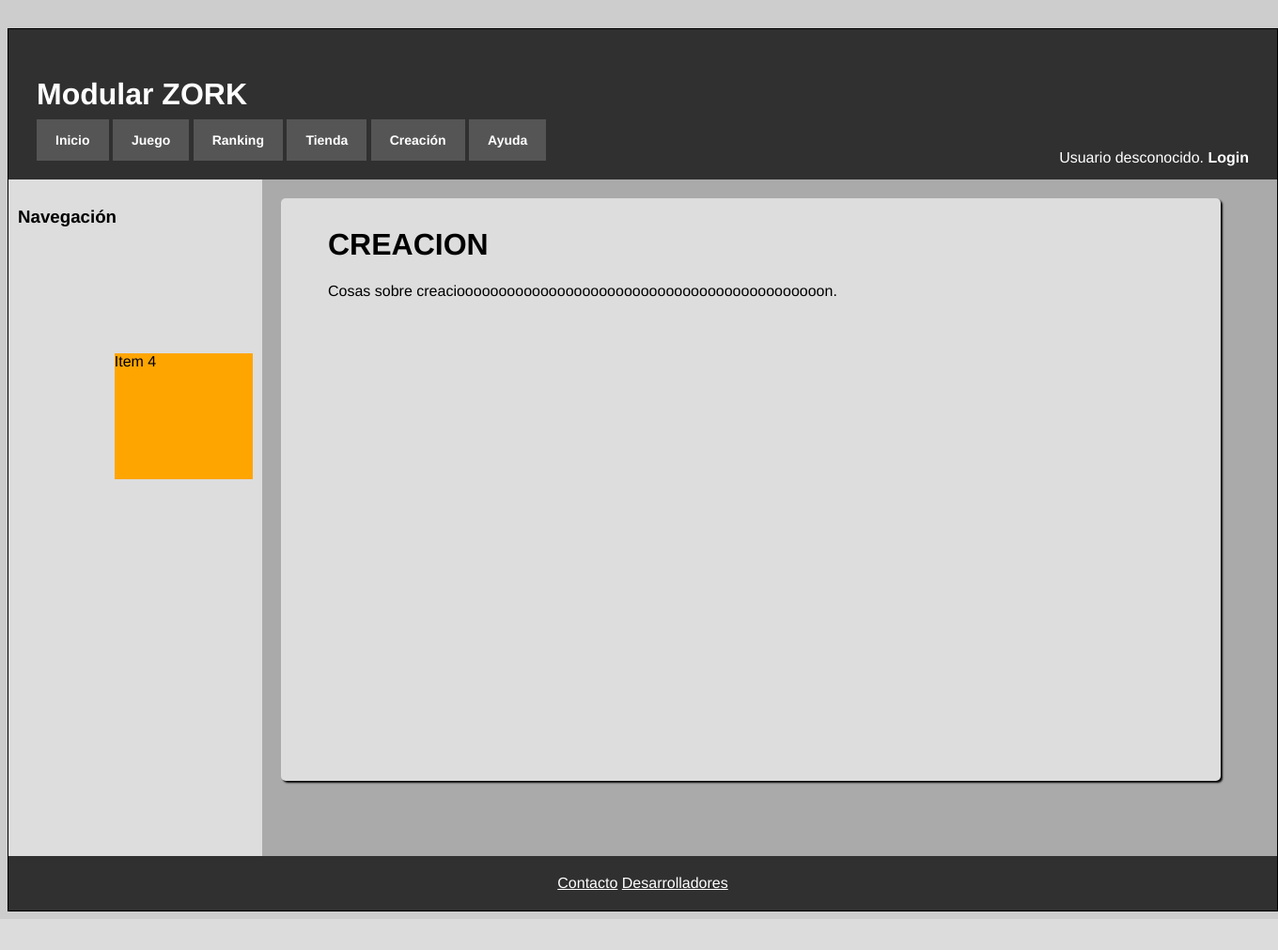
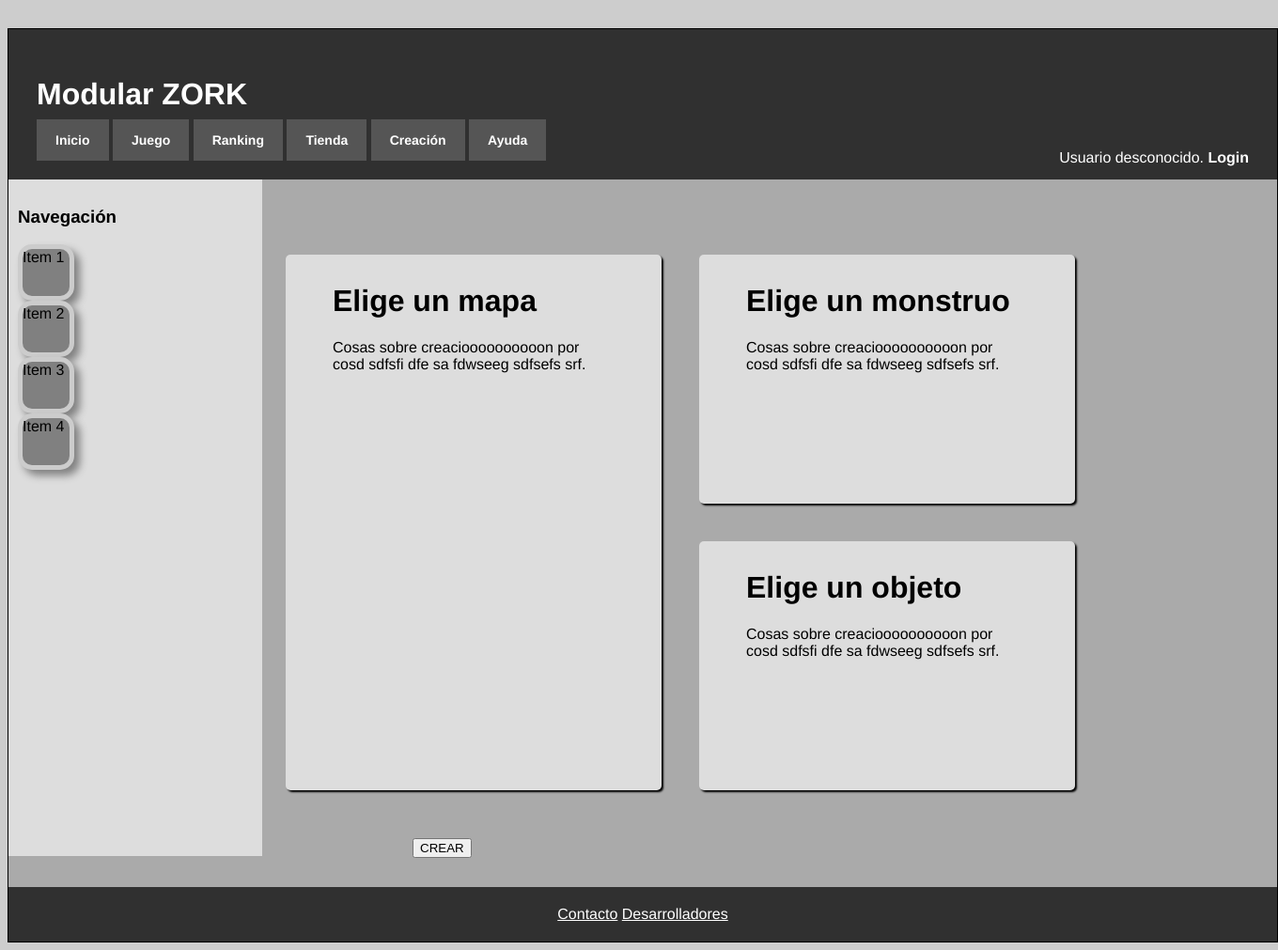
Before and after one commit to Beoveo/ModularZork, a PHP site: page /creacion.php in a window 1360 px wide. Shown: the whole page at 94% size. Before the commit the page ends 978 px from the top, so only its background shows below. Run offline with PHP 8.4, Linux system fonts and the light colour scheme.

Commit message:
Estructura de creacion casi acabada

```diff
--- a/P2/cabecera.php
+++ b/P2/cabecera.php
@@ -1,7 +1,3 @@
-
-
-
-
 <div id="cabecera">
 	<h1>Modular ZORK</h1>
 
--- a/P2/creacion.php
+++ b/P2/creacion.php
@@ -19,13 +19,30 @@
 				include('sidebarIzq.php'); //Aqui va el grid
 				?>
 
-			<div id="contenido">
-				<h1>CREACION</h1>
-				<p>Cosas sobre creacioooooooooooooooooooooooooooooooooooooooooooon. </p>
+				<div id="contenidocreacion">
+
+					<div id="eligemapa">
+						<h1> Elige un mapa </h1>
+						<p>Cosas sobre creacioooooooooon por cosd sdfsfi dfe sa fdwseeg sdfsefs srf. </p>
+					</div>
+
+					<div id="eligemonstruo">
+						<h1> Elige un monstruo </h1>
+						<p>Cosas sobre creacioooooooooon por cosd sdfsfi dfe sa fdwseeg sdfsefs srf. </p>
+					</div>
+
+					<div id="eligeobjeto">
+						<h1> Elige un objeto </h1>
+						<p>Cosas sobre creacioooooooooon por cosd sdfsfi dfe sa fdwseeg sdfsefs srf. </p>
+					</div>
+					<div id="contenidoboton">
+					<form action="index.php" method="POST">
+  						<p><button type="submit">CREAR</button></p>
+					</form>
+				</div>
 				</div>
 
 				<?php
-
 					include("pie.php");
 				?>
 
--- a/P2/estilo.css
+++ b/P2/estilo.css
@@ -4,29 +4,94 @@ body {
 
 }
 
+/* //MODIFICACIONES
+.caja{
+	display:flex;
+}*/
+
 /* Fuente: https://lenguajecss.com/p/css/propiedades/grid-css */
 .grid {
-	display: grid;
-  /*grid-template-columns: 50px 300px;
-  grid-template-rows: 200px 75px;
+  	max-width: 250px;
+	max-height: 700px;
+	min-width: 100px;
+	min-height: 300px;
 
-  //Esto limita el reordenamiento..
-  grid-template-columns: 1fr 1fr;
-  grid-template-rows: 1fr 1fr;
-  grid-template-areas: "head head"
-                       "menu main"
-                       "foot foot";
- */
-  align-items: strech;
+}
 
-  min-height: 250px;
-  max-width: 250px;
+.a {
+  	border:solid 5px #ccc;
+ 	border-radius:15px;
+  	box-shadow: 6px 6px 8px 0px #818181;
+
+ 	background: grey;
+
+	min-height: 50px;
+  	max-width: 50px;
 }
-.a { grid-area: head; background: blue }
-.b { grid-area: menu; background: red }
-.c { grid-area: main; background: green }
-.d { grid-area: foot; background: orange }
 
+div#eligemapa{
+
+	display:inline-block;
+	margin:70px 20px 20px 20px;
+	width:300px;
+	min-height:550px;
+	box-shadow: 2px 2px 2px #000000;
+	background:#dddddd;
+	padding: 10px 50px;
+	border-radius: 5px;
+	float: left;
+
+}
+
+div#eligemonstruo{
+
+	display:inline-block;
+	margin:70px 20px 20px 20px;
+	width:300px;
+	min-height:245px;
+	box-shadow: 2px 2px 2px #000000;
+	background:#dddddd;
+	padding: 10px 50px;
+	border-radius: 5px;
+
+
+}
+
+div#eligeobjeto{
+
+	display:inline-block;
+	margin:20px 20px 20px 20px;
+	width:300px;
+	min-height:245px;
+	box-shadow: 2px 2px 2px #000000;
+	background:#dddddd;
+	padding: 10px 50px;
+	border-radius: 5px;
+
+}
+
+div#contenidocreacion {
+	/*contiene elige mapa, monstruo y objetos, es invisible
+		para ver tamaño (visual) usar:	border: 1px solid black;
+	*/
+	width: 930px;
+	background-color: #aaaaaa;
+	margin: auto;
+	margin-left: 275px;
+	margin-top: 10px;
+}
+
+div#contenidoboton {
+	display:inline-block;
+	margin:5px 5px 5px 5px;
+	width:200px;
+	min-height:30px;
+	padding: 10px 50px;
+	border-radius: 5px;
+	float: center;
+}
+
+/****************************************************************************/
 div#contenedor {
 
 	width: 1350px;
@@ -82,10 +147,11 @@ div#cabecera a:hover {
 
 
 div#sidebar-left {
+	/*display:flex;*/
 	padding: 10px;
 	float: left;
-	width: 250px;
-	height: 700px;
+	min-width: 250px;
+	min-height: 700px;
 	background-color: #dddddd;
 }
 
--- a/P2/index.php
+++ b/P2/index.php
@@ -16,8 +16,11 @@
 
 			<?php
 				include('cabecera.php');
-				include('sidebarIzq.php');
+
 			?>
+			<div class="caja">
+				<?php include('sidebarIzq.php'); ?>
+			</div>
 
 			<div id="contenido">
 				<h1>Página principal</h1>
--- a/P2/sidebarIzq.php
+++ b/P2/sidebarIzq.php
@@ -2,12 +2,14 @@
 
 	<h3>Navegación</h3>
 
+	<!-- La idea es hacer un grid 4x6-->
 	<div class="grid"> <!-- contenedor -->
+		<!-- cada uno de los ítems del grid -->
 		<div class="a">Item 1</div>
-		<!-- cada uno de los ítems del grid -->
-		<div class="b">Item 2</div>
-		<div class="c">Item 3</div>
-		<div class="d">Item 4</div>
+		<div class="a">Item 2</div>
+		<div class="a">Item 3</div>
+		<div class="a">Item 4</div>
 	</div>
 
+
 </div>
```
Lines whose indentation alone changed are shown as unchanged.
